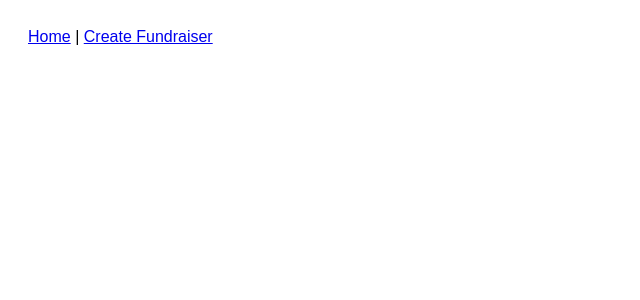
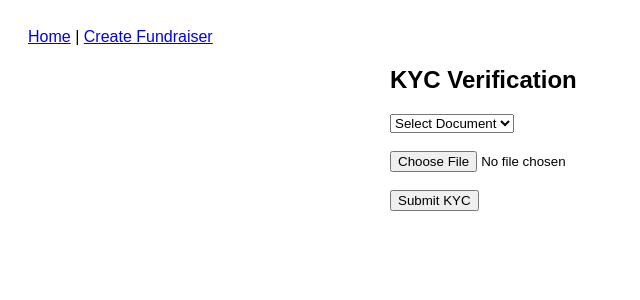
Before and after one commit to Pushkar410/fundora, a React (Vite) app: page /kyc in a window 1280 px wide. Shown: the top 300 px of the page, without its empty margins (0-640 px from the left). Built offline with nearby package versions, Linux system fonts and the light colour scheme.

Commit message:
trust score and basic kyc

```diff
--- a/src/App.jsx
+++ b/src/App.jsx
@@ -2,7 +2,7 @@ import { Routes, Route, Link } from "react-router-dom";
 import Home from "./pages/Home";
 import CreateFundraiser from "./pages/CreateFundraiser";
 import Fundraiser from "./pages/Fundraiser";
-
+import KYC from "./pages/KYC";
 function App() {
   return (
     <div style={{ fontFamily: "Arial", padding: "20px" }}>
@@ -15,6 +15,7 @@ function App() {
         <Route path="/" element={<Home />} />
         <Route path="/create" element={<CreateFundraiser />} />
         <Route path="/fundraiser/:id" element={<Fundraiser />} />
+        <Route path="/kyc" element={<KYC />} />
       </Routes>
     </div>
   );
--- a/src/components/FundraiserCard.jsx
+++ b/src/components/FundraiserCard.jsx
@@ -60,6 +60,7 @@ function FundraiserCard({ fundraiser }) {
 
             <p>{Math.round(progressWidth)}% funded</p>
 
+
         </div>
     );
 }
--- a/src/pages/CreateFundraiser.jsx
+++ b/src/pages/CreateFundraiser.jsx
@@ -1,51 +1,127 @@
-import { useState } from "react";
+import { useState, useEffect } from "react";
 import { db } from "../firebase";
-import { collection, addDoc, serverTimestamp } from "firebase/firestore";
+import {
+    collection,
+    addDoc,
+    serverTimestamp,
+    doc,
+    getDoc
+} from "firebase/firestore";
 
 function CreateFundraiser() {
+
     const [name, setName] = useState("");
     const [story, setStory] = useState("");
     const [goal, setGoal] = useState("");
+    const [user, setUser] = useState(null);
+
+    const userPhone = localStorage.getItem("user_phone");
+
+    // Load user
+    const loadUser = async () => {
+
+        if (!userPhone) return;
+
+        try {
+
+            const ref = doc(db, "users", userPhone);
+            const snap = await getDoc(ref);
+
+            if (snap.exists()) {
+                setUser(snap.data());
+            }
+
+        } catch (err) {
+            console.error(err);
+        }
+    };
+
+    useEffect(() => {
+        loadUser();
+    }, []);
 
     const createFundraiser = async () => {
+
+        if (!user) {
+            alert("User not loaded");
+            return;
+        }
+
+        // KYC restriction
+        if (!user.kyc_verified) {
+            alert("Complete KYC before creating fundraiser");
+            return;
+        }
+
         if (!name || !story || !goal) {
             alert("Please fill all fields");
             return;
         }
 
+        try {
+
             await addDoc(collection(db, "fundraisers"), {
+
                 name,
                 story,
                 goal: Number(goal),
+
+                created_by: userPhone,
+
                 ai_score: 0,
                 community_score: 0,
                 doc_score: 0,
                 final_score: 0,
+
                 confirmations: 0,
+
                 promo_wallet: 0,
+
                 total_raised: 0,
                 donation_count: 0,
                 unique_donors: 0,
+
                 lifecycle_status: "draft",
                 verification_status: "pending",
                 status: "pending",
                 visibility: "private",
+
                 withdrawn_amount: 0,
                 withdrawal_stage: 0,
                 withdrawal_locked: true,
+
                 created_at: serverTimestamp(),
                 campaign_start_date: serverTimestamp()
+
             });
 
             alert("Fundraiser created!");
+
+            setName("");
+            setStory("");
+            setGoal("");
+
+        } catch (err) {
+            console.error(err);
+        }
+
     };
 
     return (
-        <div>
+
+        <div style={{ maxWidth: "500px", margin: "auto" }}>
+
             <h1>Create Fundraiser</h1>
+
+            {!user?.kyc_verified && (
+                <p style={{ color: "red" }}>
+                    You must complete KYC before creating a fundraiser.
+                </p>
+            )}
 
             <input
                 placeholder="Fundraiser Name"
+                value={name}
                 onChange={(e) => setName(e.target.value)}
             />
 
@@ -53,6 +129,7 @@ function CreateFundraiser() {
 
             <textarea
                 placeholder="Fundraiser Story"
+                value={story}
                 onChange={(e) => setStory(e.target.value)}
             />
 
@@ -61,6 +138,7 @@ function CreateFundraiser() {
             <input
                 type="number"
                 placeholder="Goal Amount"
+                value={goal}
                 onChange={(e) => setGoal(e.target.value)}
             />
 
@@ -69,8 +147,11 @@ function CreateFundraiser() {
             <button onClick={createFundraiser}>
                 Create Fundraiser
             </button>
+
         </div>
+
     );
+
 }
 
 export default CreateFundraiser;
--- a/src/pages/Fundraiser.jsx
+++ b/src/pages/Fundraiser.jsx
@@ -11,17 +11,21 @@ import {
     where,
     getDocs
 } from "firebase/firestore";
-
+import { calculateTrustScore } from "../utils/trustScore";
 import { uploadImage } from "../utils/uploadImage";
 
-function Fundraiser() {
+async function Fundraiser() {
     const { id } = useParams();
     const currentUser = localStorage.getItem("user_phone");
     const [fundraiser, setFundraiser] = useState(null);
     const [updates, setUpdates] = useState([]);
     const [amount, setAmount] = useState("");
     const [image, setImage] = useState(null);
+    const newScore = calculateTrustScore(fundraiser);
 
+    await updateDoc(fundraiserRef, {
+        final_score: newScore
+    });
     // Load fundraiser
     const loadFundraiser = async () => {
         try {
@@ -216,9 +220,6 @@ function Fundraiser() {
             )}
             <br /><br />
 
-            <button onClick={uploadProof}>
-                Upload Proof
-            </button>
 
             <hr />
 
--- /dev/null
+++ b/src/pages/KYC.jsx
@@ -0,0 +1,74 @@
+import { useState } from "react";
+import { db } from "../firebase";
+import { doc, updateDoc } from "firebase/firestore";
+import { uploadImage } from "../utils/uploadImage";
+
+function KYC() {
+
+    const [file, setFile] = useState(null);
+    const [type, setType] = useState("");
+
+    const userPhone = localStorage.getItem("user_phone");
+
+    const submitKYC = async () => {
+
+        if (!file || !type) {
+            alert("Upload document and select type");
+            return;
+        }
+
+        try {
+
+            const imageUrl = await uploadImage(file);
+
+            const userRef = doc(db, "users", userPhone);
+
+            await updateDoc(userRef, {
+                kyc_document_url: imageUrl,
+                kyc_document_type: type,
+                kyc_status: "under_review"
+            });
+
+            alert("KYC submitted successfully");
+
+        } catch (err) {
+            console.error(err);
+        }
+
+    };
+
+    return (
+
+        <div style={{ maxWidth: "500px", margin: "auto" }}>
+
+            <h2>KYC Verification</h2>
+
+            <select onChange={(e) => setType(e.target.value)}>
+
+                <option value="">Select Document</option>
+                <option value="aadhaar">Aadhaar</option>
+                <option value="pan">PAN</option>
+                <option value="license">Driving License</option>
+
+            </select>
+
+            <br /><br />
+
+            <input
+                type="file"
+                onChange={(e) => setFile(e.target.files[0])}
+            />
+
+            <br /><br />
+
+            <button onClick={submitKYC}>
+                Submit KYC
+            </button>
+
+        </div>
+
+    );
+
+}
+
+export default KYC;
--- /dev/null
+++ b/src/utils/trustScore.js
@@ -0,0 +1,9 @@
+export const calculateTrustScore = (fundraiser) => {
+
+    const ai = fundraiser.ai_score || 0;
+    const doc = fundraiser.doc_score || 0;
+    const community = fundraiser.community_score || 0;
+
+    return ai + doc + community;
+
+};
```
Also changed, not shown: src/pages/Home.jsx (line endings or trailing spaces). Lines whose indentation alone changed are shown as unchanged.
